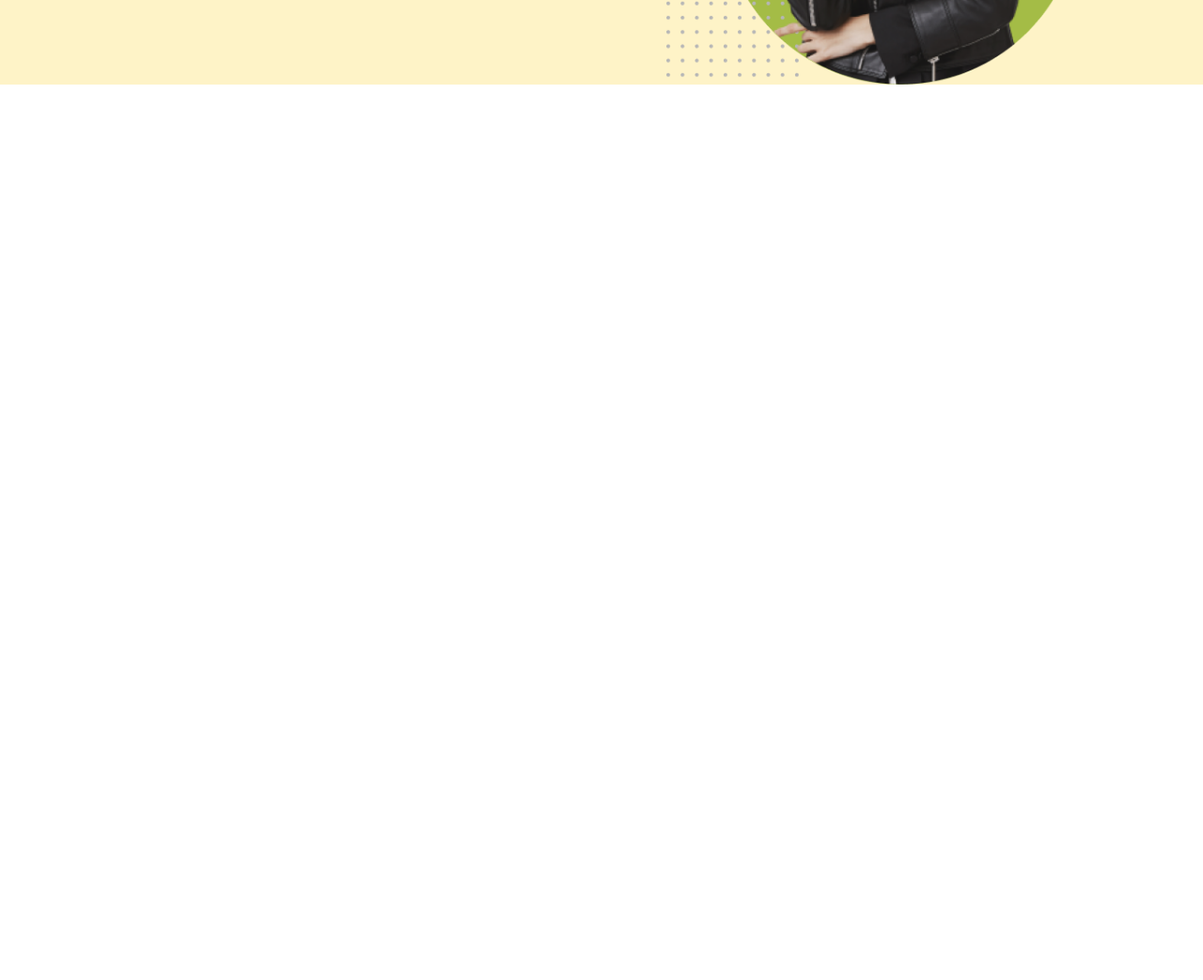
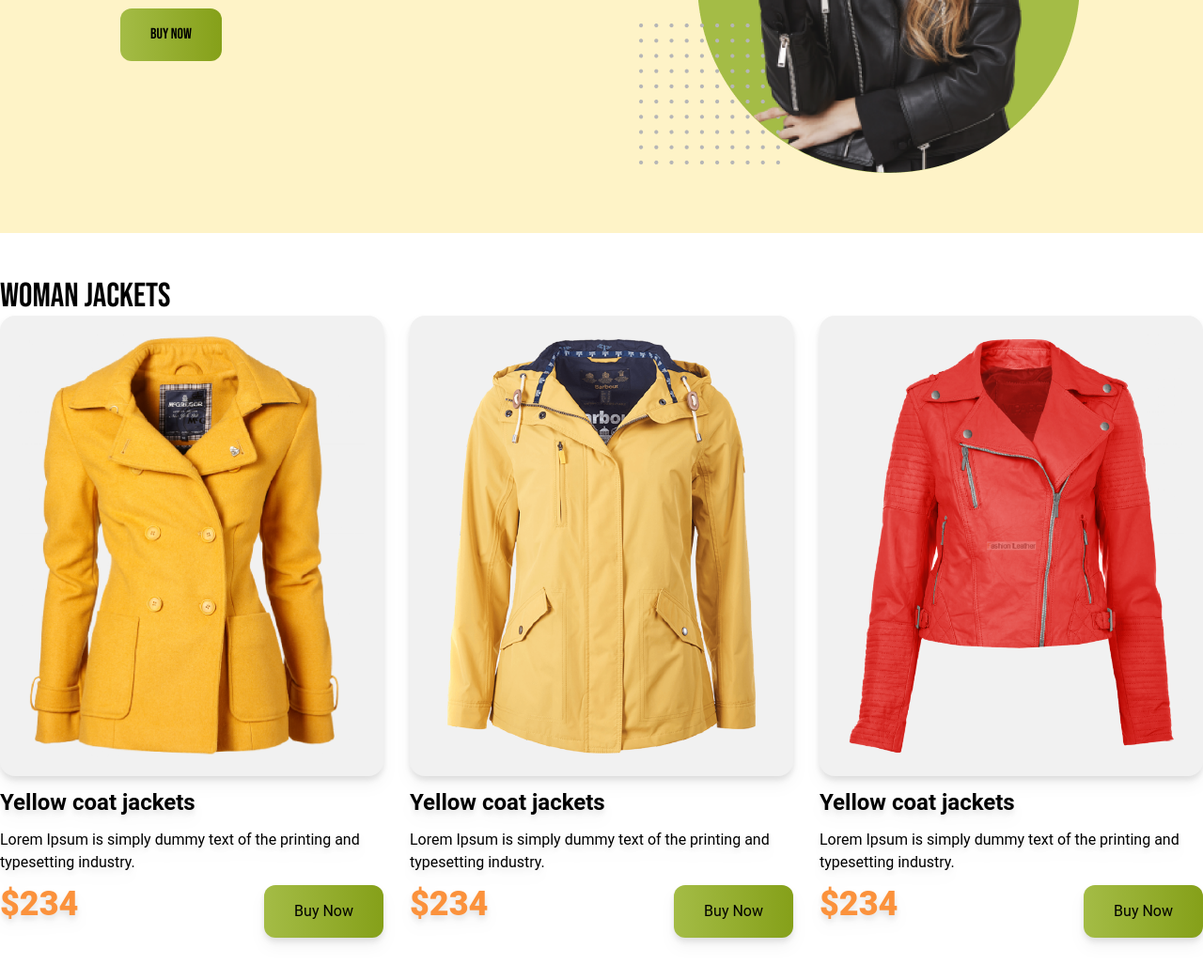
Before and after one commit to sarkarniloy102/penguin_fashion, a plain HTML site: page index.html in a window 1280 px wide. Shown: the part 367-1410 px from the top of the page at 94% size. Before the commit the page ends 800 px from the top, so only its background shows below. Drawn offline with nearby package versions, Linux system fonts and the light colour scheme.

Commit message:
complete header part & section_01 in main part

```diff
--- a/index.html
+++ b/index.html
@@ -6,30 +6,102 @@
     <meta name="viewport" content="width=device-width, initial-scale=1.0">
     <title>penguin fashion</title>
     <script src="https://cdn.tailwindcss.com"></script>
+
+    <link rel="preconnect" href="https://fonts.googleapis.com">
+    <link rel="preconnect" href="https://fonts.gstatic.com" crossorigin>
+    <link href="https://fonts.googleapis.com/css2?family=Bebas+Neue&display=swap" rel="stylesheet">
+
+    <style>
+        .font-bebas {
+            font-family: 'Bebas Neue', sans-serif;
+        }
+
+        .font-roboto {
+            font-family: 'Roboto', sans-serif;
+        }
+    </style>
 </head>
 
 <body>
-    <header class="bg-amber-100 px-32">
+    <header class="bg-amber-100 px-2 md:px-32 py-16">
 
         <!-- nav section -->
 
         <!-- banner section -->
-        <div class="flex justify-between items-center">
-            <div>
-                <h1 class="text-7xl uppercase"> <span class="text-[#FABE4C]"> BE THE PENGUINS</span> <br>
+        <div class="flex flex-col md:flex-row justify-between items-center ">
+            <div class="space-y-3 font-bebas">
+                <h1 class="text-7xl uppercase "> <span class="text-[#FABE4C]"> BE THE PENGUINS</span> <br>
                     OF WINTER</h1>
 
                 <p>Lorem Ipsum is simply dummy text of the printing and typesetting industry.
                 </p>
-                <button class="text">Buy Now</button>
+                <button class="py-4 px-8 bg-gradient-to-r from-[#A4BC46] to-[#85A019] rounded-xl ">Buy Now</button>
             </div>
             <div>
                 <img src="images/model.png" alt="">
             </div>
         </div>
     </header>
-    <main>
+    <main class="max-w-7xl mx-auto">
 
+        <!-- Ladies jacket section -->
+        <section class="py-12">
+            <h3 class="text-4xl font-bebas">Woman Jackets</h3>
+
+            <div class=" grid grid-cols-3 gap-7 font-roboto">
+                <!-- No 1 jacket -->
+                <div class="space-y-3 drop-shadow-lg">
+                    <div class="bg-[#F1F1F1] p-5 rounded-2xl">
+                        <img src="images/jacket-1.png" alt="">
+                    </div>
+
+                    <h2 class="text-2xl font-bold">Yellow coat jackets</h2>
+                    <p>Lorem Ipsum is simply dummy text of the printing and typesetting industry.
+                    </p>
+                    <div class="flex justify-between">
+                        <h3 class="text-4xl font-black text-orange-400">$234</h3>
+
+                        <button class="py-4 px-8 bg-gradient-to-r from-[#A4BC46] to-[#85A019] rounded-xl ">Buy
+                            Now</button>
+                    </div>
+
+                </div>
+                <!-- No 2 jacket -->
+                <div class="space-y-3 drop-shadow-lg">
+                    <div class="bg-[#F1F1F1] p-5 rounded-2xl">
+                        <img src="images/jacket-2.png" alt="">
+                    </div>
+
+                    <h2 class="text-2xl font-bold">Yellow coat jackets</h2>
+                    <p>Lorem Ipsum is simply dummy text of the printing and typesetting industry.
+                    </p>
+                    <div class="flex justify-between">
+                        <h3 class="text-4xl font-black text-orange-400">$234</h3>
+
+                        <button class="py-4 px-8 bg-gradient-to-r from-[#A4BC46] to-[#85A019] rounded-xl ">Buy
+                            Now</button>
+                    </div>
+
+                </div>
+                <!-- No 3 jacket -->
+                <div class="space-y-3 drop-shadow-lg">
+                    <div class="bg-[#F1F1F1] p-5 rounded-2xl">
+                        <img src="images/jacket-3.png" alt="">
+                    </div>
+
+                    <h2 class="text-2xl font-bold">Yellow coat jackets</h2>
+                    <p>Lorem Ipsum is simply dummy text of the printing and typesetting industry.
+                    </p>
+                    <div class="flex justify-between">
+                        <h3 class="text-4xl font-black text-orange-400">$234</h3>
+
+                        <button class="py-4 px-8 bg-gradient-to-r from-[#A4BC46] to-[#85A019] rounded-xl ">Buy
+                            Now</button>
+                    </div>
+
+                </div>
+            </div>
+        </section>
     </main>
     <footer>
 
```
